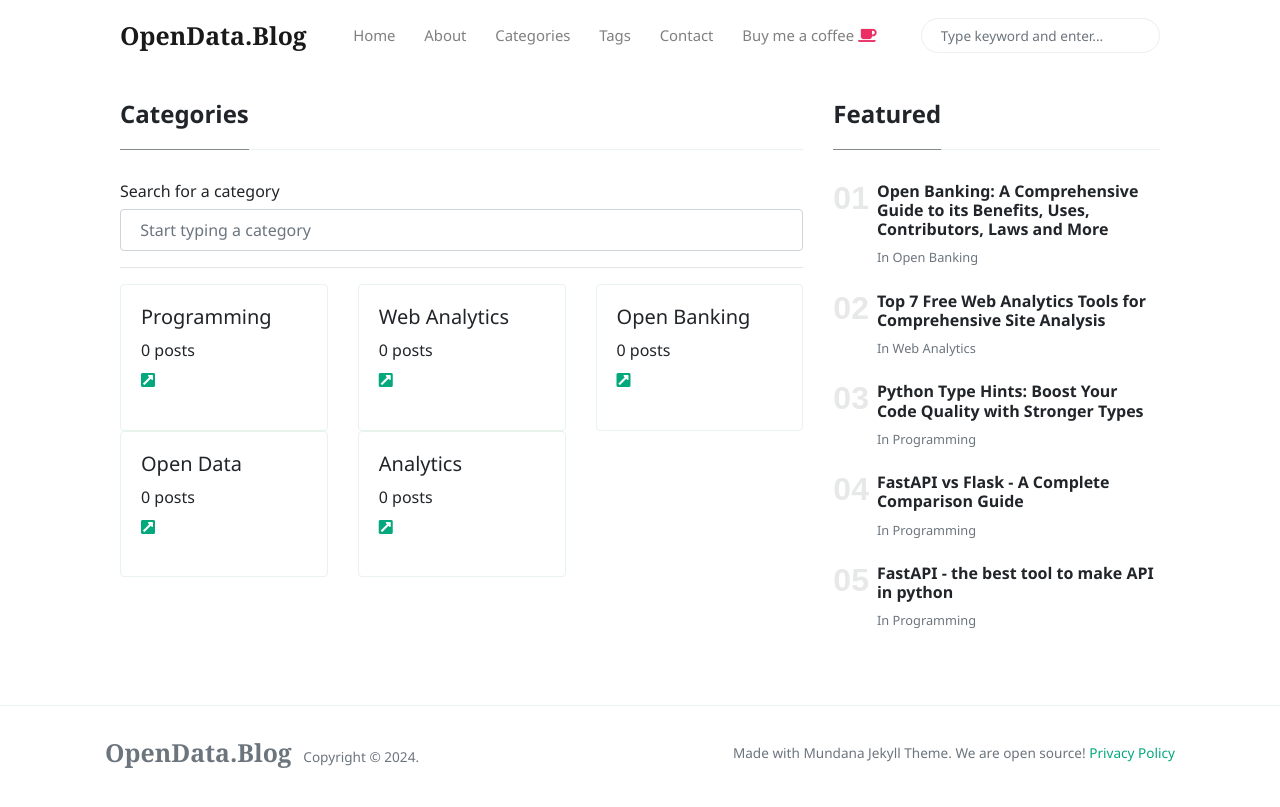
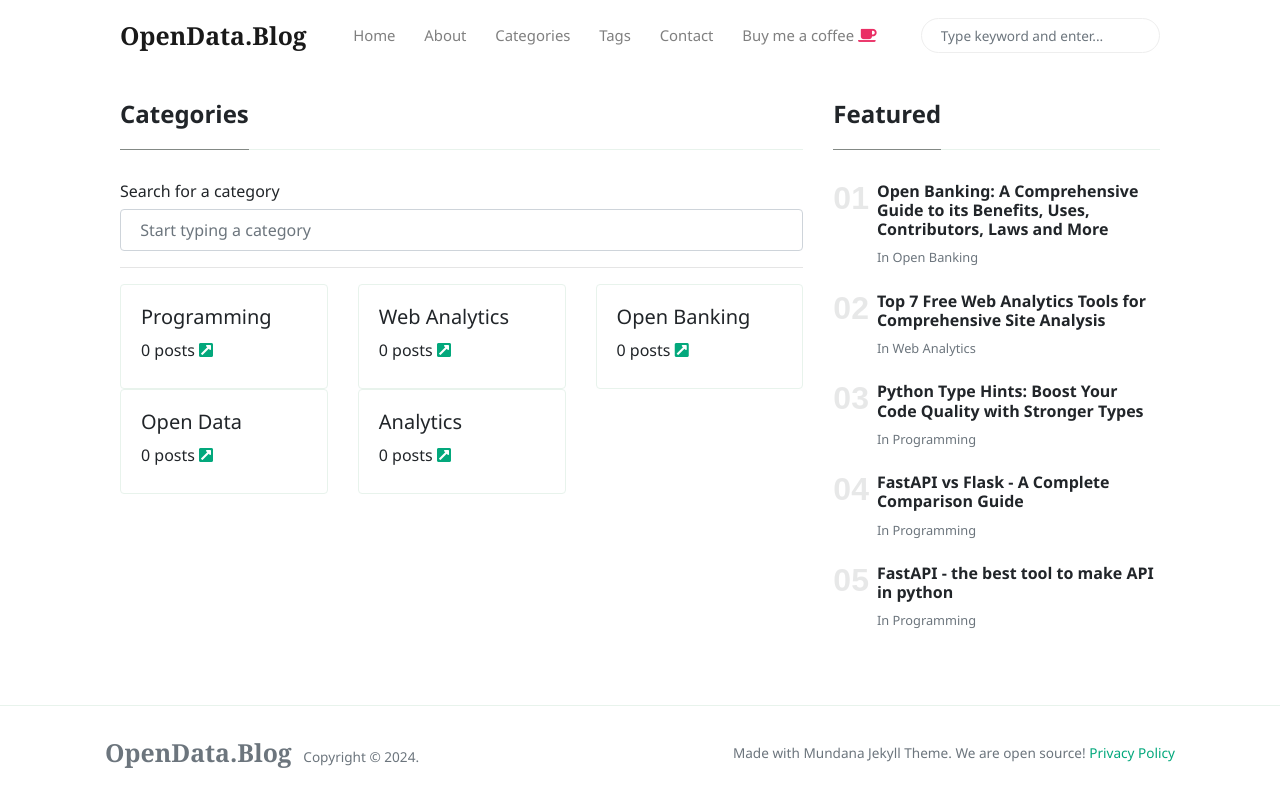
Before and after one commit to victorjohnsonk/victorjohnsonblog.github.io, a Jekyll site: the page built from _pages/categories.html, in a window 1280 px wide. Shown: the top 807 px of the page. Built offline with Jekyll 4.4.1, drawn with Linux system fonts in a browser that asks for light colours; nearby versions of some CDN libraries.

Commit message:
Update categories.html

```diff
--- a/_pages/categories.html
+++ b/_pages/categories.html
@@ -20,7 +20,7 @@
             <div class="card">
                 <div class="card-body">
                     <h5 class="card-title">{{ category[0] }}</h5>
-			<h6>{{ site.categories[category_name] | size }} posts</h6> <a href="{{ site.baseurl }}/categories?id={{ category[0] | downcase }}"><i class="fas fa-external-link-square-alt"></i></a></p>
+			<h6>{{ site.categories[category_name] | size }} posts <a href="{{ site.baseurl }}/categories?id={{ category[0] | downcase }}"><i class="fas fa-external-link-square-alt"></i></a></h6>
                 </div>
             </div>
         </div>
```
